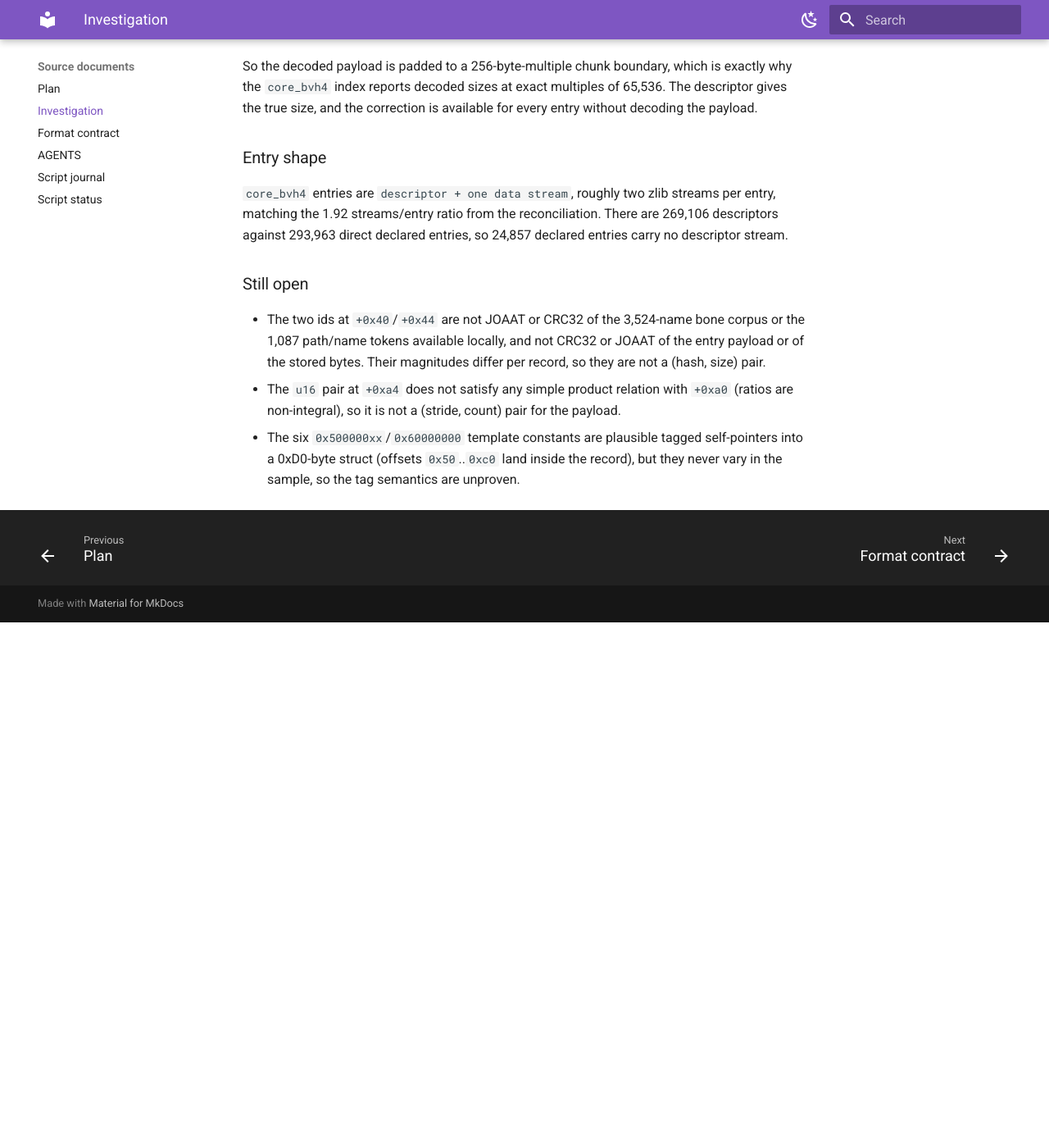
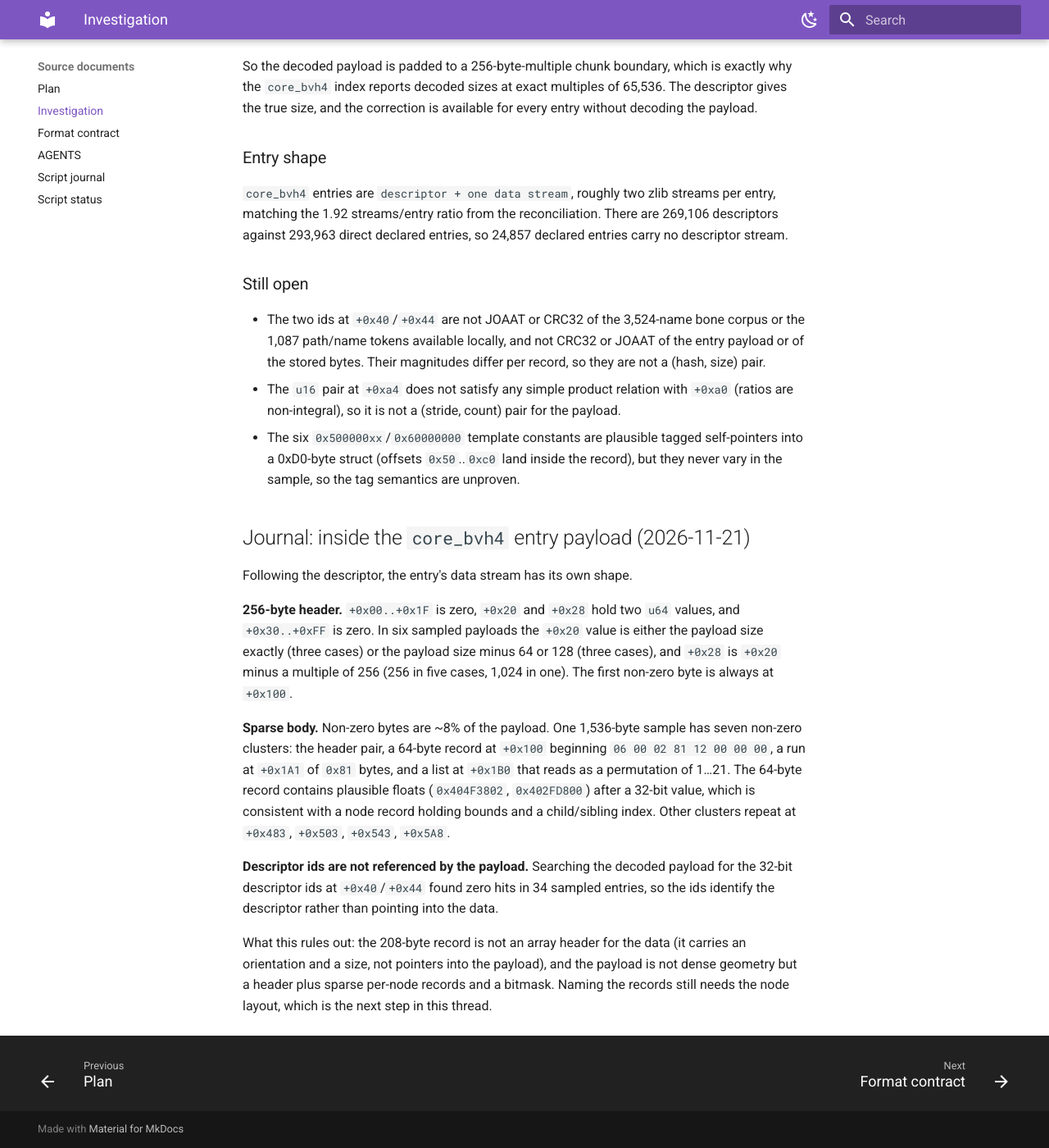
Before and after one commit to lynxnathan/rage-tools-vi, an MkDocs documentation site: the page built from docs/reference/source-investigation.md, in a window 1280 px wide and 1400 px high, scrolled down 105225 px. Shown: the whole window at 82% size. Built offline with MkDocs 1.6.1 and Material for MkDocs 9.7.7, drawn with Linux system fonts in a browser that asks for light colours; before the commit the page ends 105984 px from its top, so only the background shows below that.

Commit message:
docs: describe the core_bvh4 payload header and sparse node records

```diff
--- a/investigation.md
+++ b/investigation.md
@@ -3611,3 +3611,32 @@ declared entries carry no descriptor stream.
 - The six `0x500000xx`/`0x60000000` template constants are plausible tagged
   self-pointers into a 0xD0-byte struct (offsets `0x50`..`0xc0` land inside the
   record), but they never vary in the sample, so the tag semantics are unproven.
+
+## Journal: inside the `core_bvh4` entry payload (2026-11-21)
+
+Following the descriptor, the entry's data stream has its own shape.
+
+**256-byte header.** `+0x00..+0x1F` is zero, `+0x20` and `+0x28` hold two `u64`
+values, and `+0x30..+0xFF` is zero. In six sampled payloads the `+0x20` value is
+either the payload size exactly (three cases) or the payload size minus 64 or
+128 (three cases), and `+0x28` is `+0x20` minus a multiple of 256 (256 in five
+cases, 1,024 in one). The first non-zero byte is always at `+0x100`.
+
+**Sparse body.** Non-zero bytes are ~8% of the payload. One 1,536-byte sample
+has seven non-zero clusters: the header pair, a 64-byte record at `+0x100`
+beginning `06 00 02 81 12 00 00 00`, a run at `+0x1A1` of `0x81` bytes, and a
+list at `+0x1B0` that reads as a permutation of 1…21. The 64-byte record
+contains plausible floats (`0x404F3802`, `0x402FD800`) after a 32-bit value,
+which is consistent with a node record holding bounds and a child/sibling
+index. Other clusters repeat at `+0x483`, `+0x503`, `+0x543`, `+0x5A8`.
+
+**Descriptor ids are not referenced by the payload.** Searching the decoded
+payload for the 32-bit descriptor ids at `+0x40`/`+0x44` found zero hits in 34
+sampled entries, so the ids identify the descriptor rather than pointing into
+the data.
+
+What this rules out: the 208-byte record is not an array header for the data
+(it carries an orientation and a size, not pointers into the payload), and the
+payload is not dense geometry but a header plus sparse per-node records and a
+bitmask. Naming the records still needs the node layout, which is the next step
+in this thread.
```
